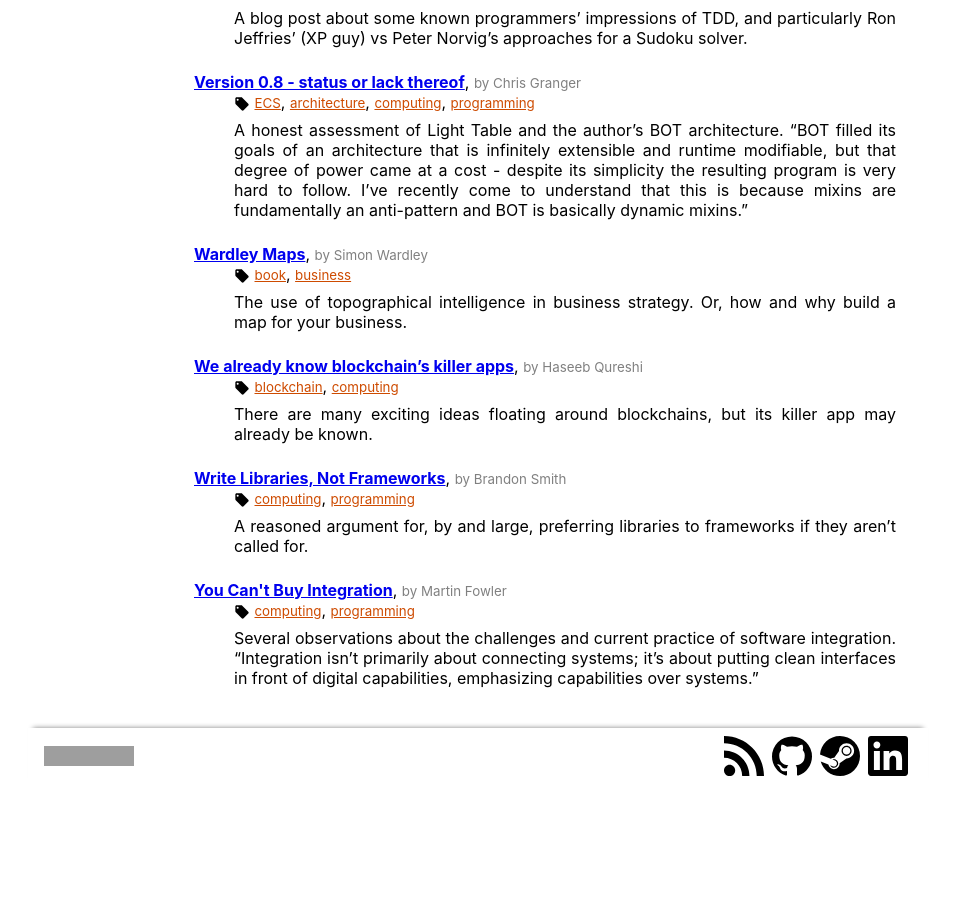
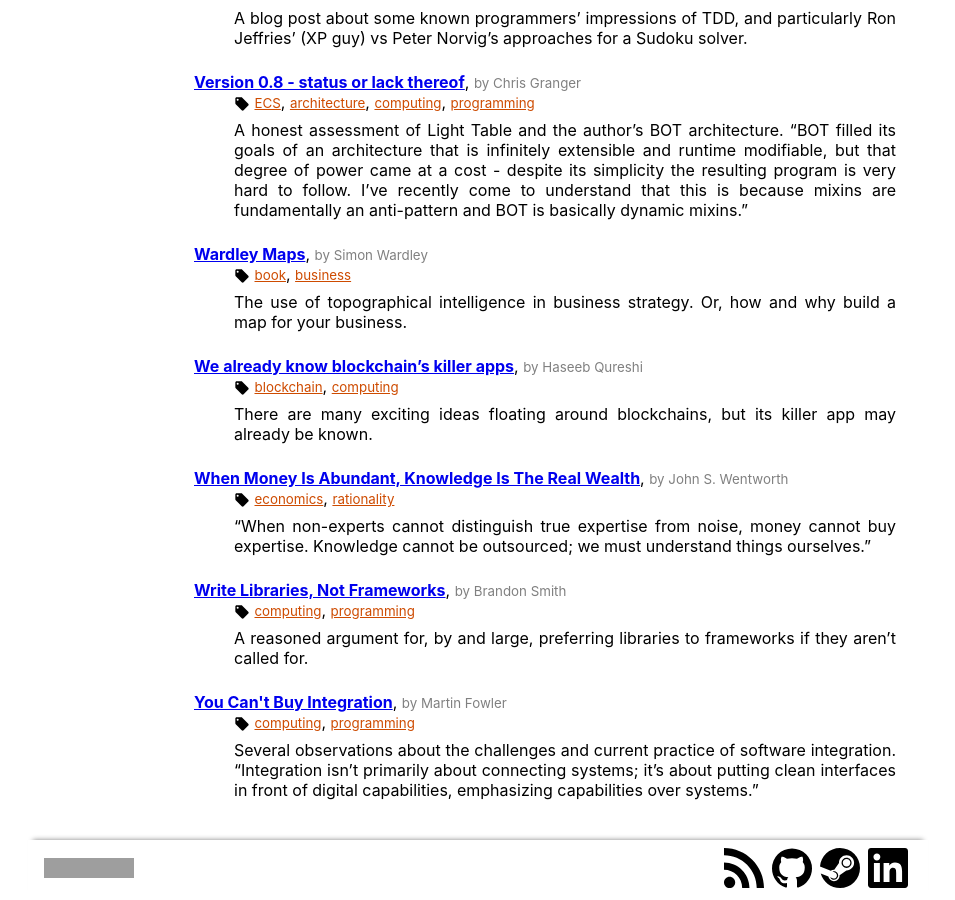
Before and after one commit to hanjos/hanjos.github.io, a Jekyll site: the page built from bookmarks.md, in a window 1280 px wide and 900 px high, scrolled down 9993 px. Shown: the whole window, without its empty margins (162-1117 px from the left). Built offline with Jekyll 4.4.1, drawn with Linux system fonts in a browser that asks for light colours; before the commit the page ends 10781 px from its top, so only the background shows below that; grey boxes are pictures that could not be loaded.

Commit message:
When Money Is Abundant, Knowledge Is The Real Wealth

```diff
--- a/_data/bookmarks.yml
+++ b/_data/bookmarks.yml
@@ -455,3 +455,8 @@
   authors: Eliezer Yudkowsky
   description: '"Take no pride in your confession that you too are biased; do not glory in your self-awareness of your flaws. This is akin to the principle of not taking pride in confessing your ignorance; for if your ignorance is a source of pride to you, you may become loath to relinquish your ignorance when evidence comes knocking."'
   tags: ['rationality']
+- url: https://www.lesswrong.com/posts/wEebEiPpEwjYvnyqq/when-money-is-abundant-knowledge-is-the-real-wealth
+  title: When Money Is Abundant, Knowledge Is The Real Wealth
+  authors: John S. Wentworth
+  description: '"When non-experts cannot distinguish true expertise from noise, money cannot buy expertise. Knowledge cannot be outsourced; we must understand things ourselves."'
+  tags: ['economics', 'rationality']
```
